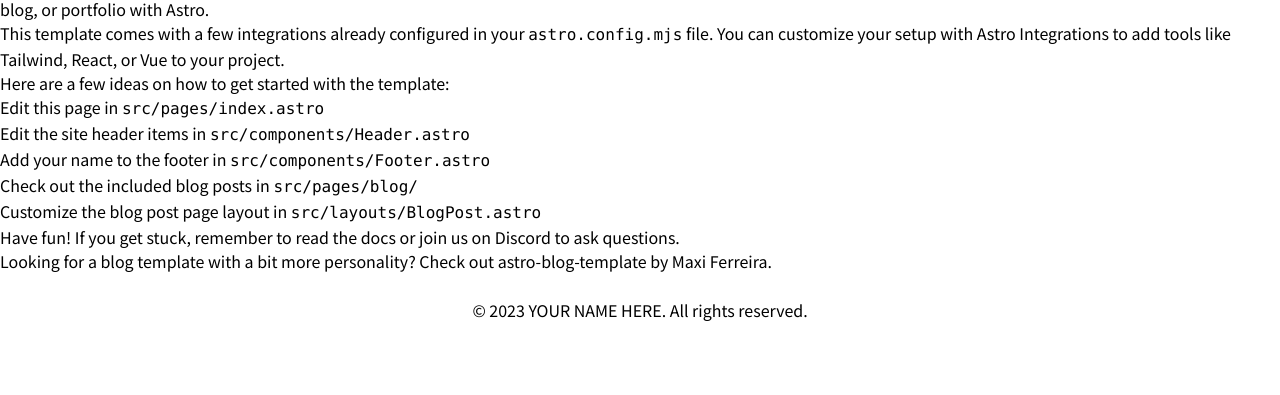
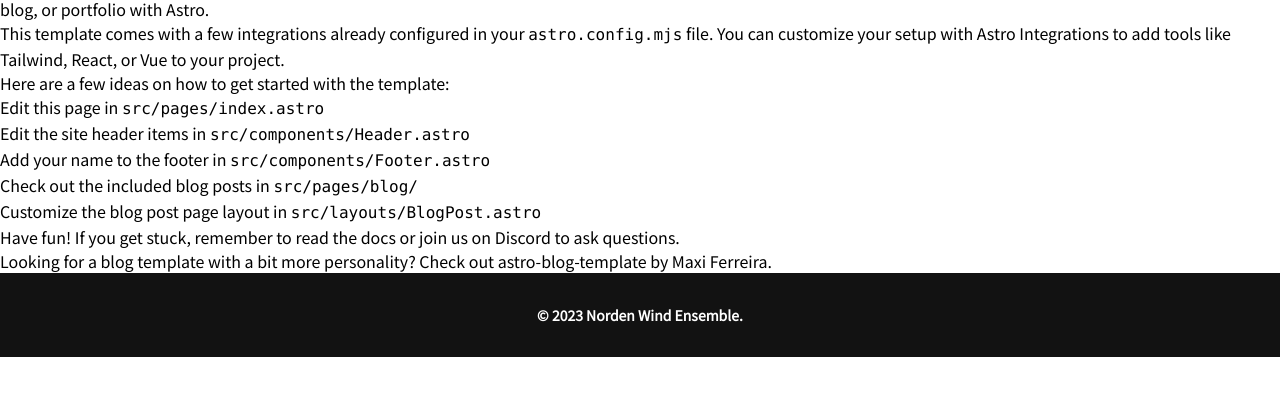
Before and after one commit to nordenwinds/officialsite, an Astro site in the folder apps/web/: page / in a window 1280 px wide. Shown: the part 115-510 px from the top of the page. Built offline with nearby package versions, Linux system fonts and the light colour scheme; Astro itself is replaced by a stand-in of ours.

Commit message:
:sparkles: Create Footer

```diff
--- a/apps/web/src/components/Footer.astro
+++ b/apps/web/src/components/Footer.astro
@@ -1,13 +1,6 @@
 ---
-const today = new Date();
 ---
 
-<footer>
-    &copy; {today.getFullYear()} YOUR NAME HERE. All rights reserved.
+<footer class="mx-auto flex flex-col justify-center gap-2 bg-black py-8">
+    <p class="text-center text-sm font-bold text-white">&copy; 2023 Norden Wind Ensemble.</p>
 </footer>
-<style>
-    footer {
-        padding: 25px;
-        text-align: center;
-    }
-</style>
```
